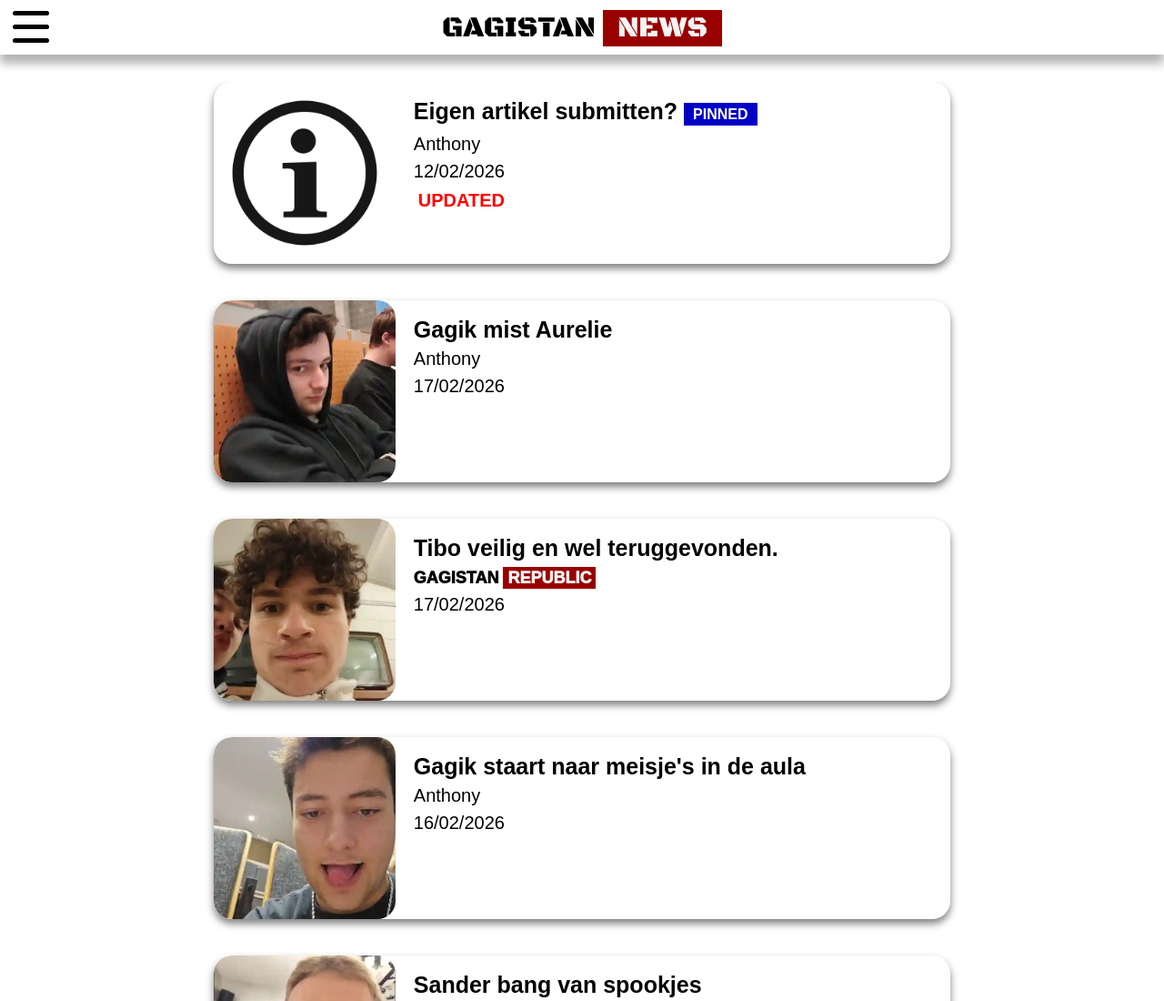
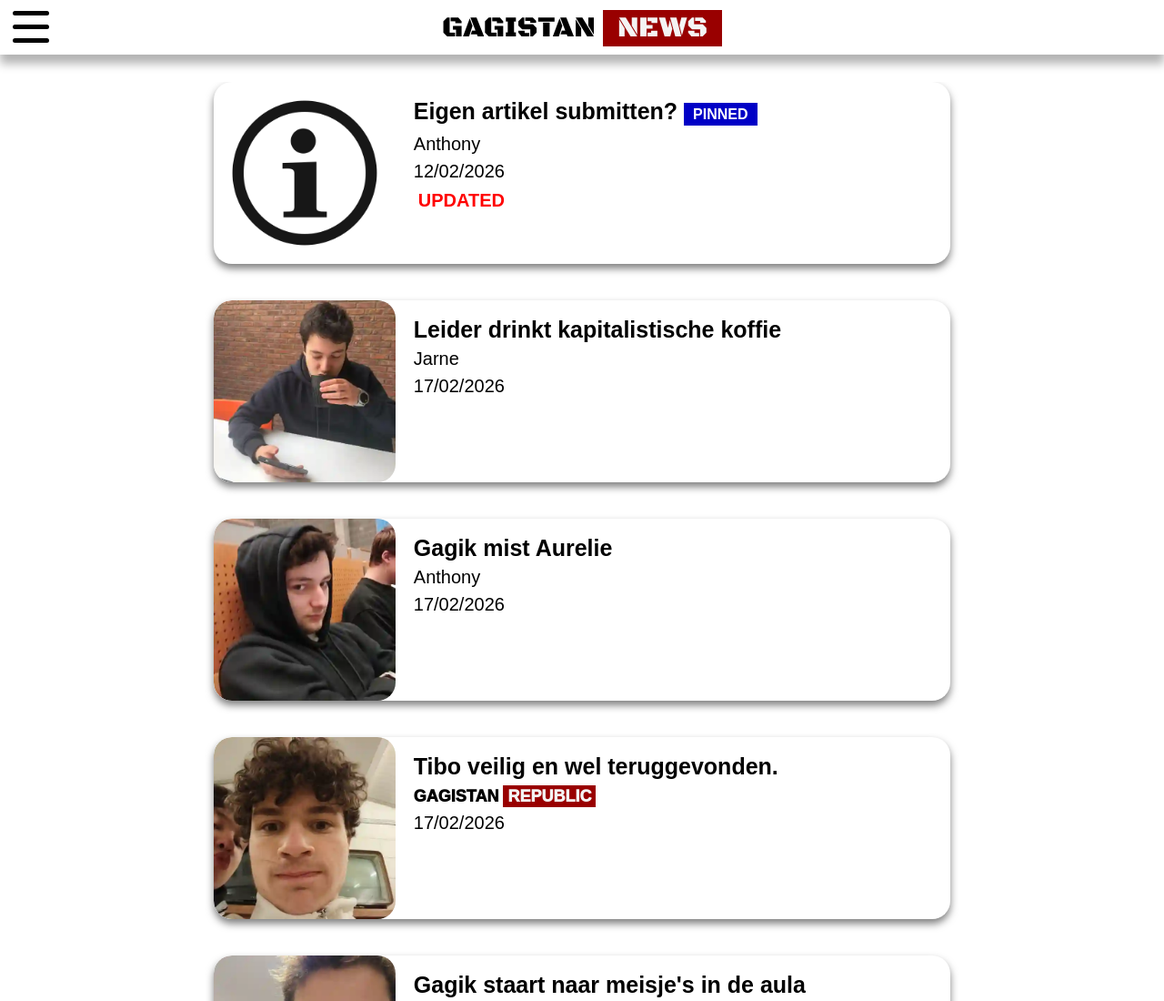
Before and after one commit to AnthonyHec/gagistan, a plain HTML site: page NEWS/news.html in a window 1280 px wide. Shown: the top 1100 px of the page at 91% size. Drawn offline with Linux system fonts and the light colour scheme; files whose address does not match are found by name.

Commit message:
release v7.13

```diff
--- a/NEWS/news.html
+++ b/NEWS/news.html
@@ -108,6 +108,21 @@
 		</div>
 
 		<!-- ARTIKELEN -->
+		 <div class="article">
+			<img src="articles/30.webp" alt="">
+			<div class="article_info">
+				<h2>Leider drinkt kapitalistische koffie</h2>
+				<h3>Jarne</h3>
+				<h3>17/02/2026</h3>
+			</div>
+			<div class="article_text">
+				<p>Vanmiddag is onze leider gespot met een tas koffie, deze tas bleek onderdeel te zijn van een kapitalistische organisatie die de tassen uitleent om koffie te verkopen.</p>
+				<h4>Is onze leider dan kapitalist?</h4>
+				<p>Nee, dat is onwaarschijnlijk. Hij was gewoon het gagistan news aan het lezen met een tasje koffie.</p>
+				<h4>Wat moet er veranderen?</h4>
+				<p>Er moet een nieuwe communistische koffie komen. Het is schandalig en onacceptabel dat er enkel kapitalisme heerst in de koffiemarkt. De Gagistaanse Geheime Dienst heeft ondertussen al alle CEOs van de grote koffiebedrijven opgepakt en naar de gulag gestuurd. Meer nieuws over dit onderwerp volgt later.</p>
+			</div>
+		</div>
 		 <div class="article">
 			<img src="articles/29.webp" alt="">
 			<div class="article_info">
```
Also changed, not shown: NEWS/articles/30.webp (added), 1 other file.
